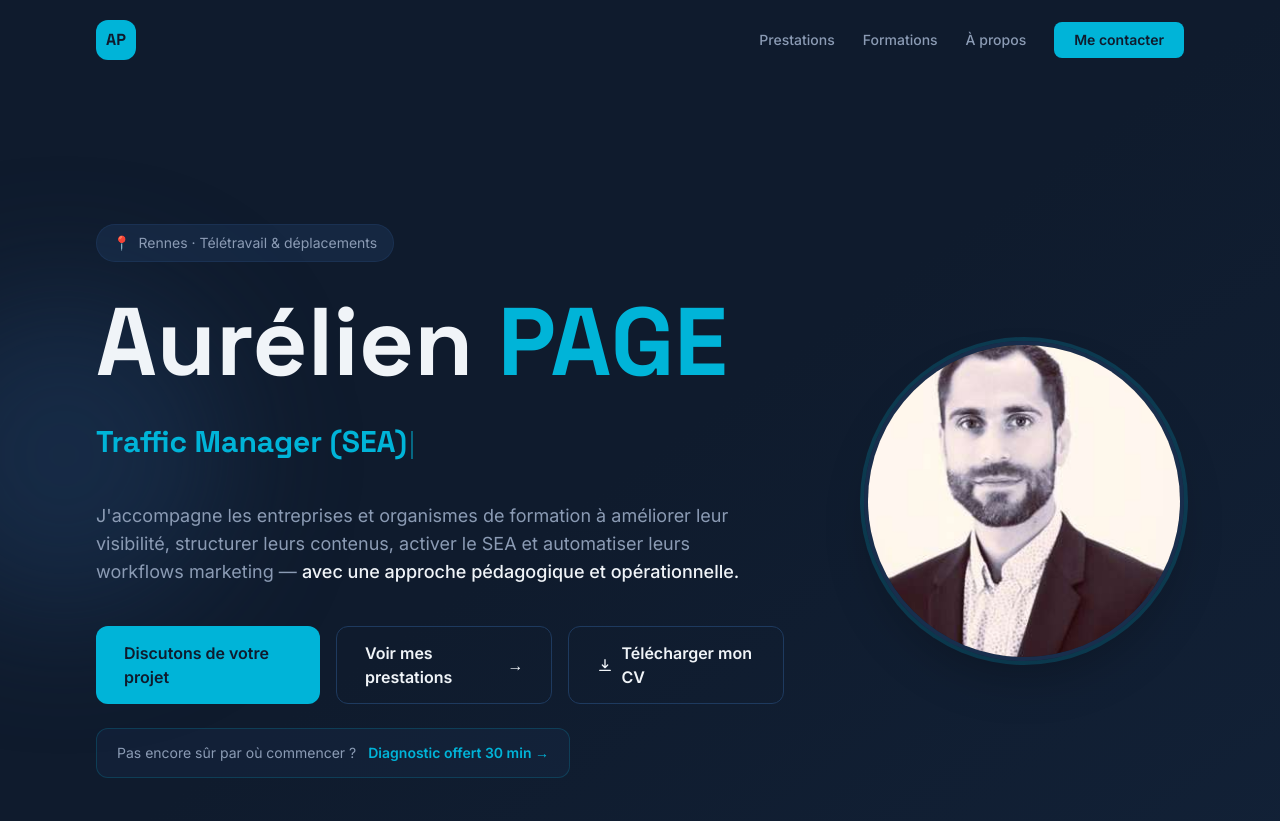
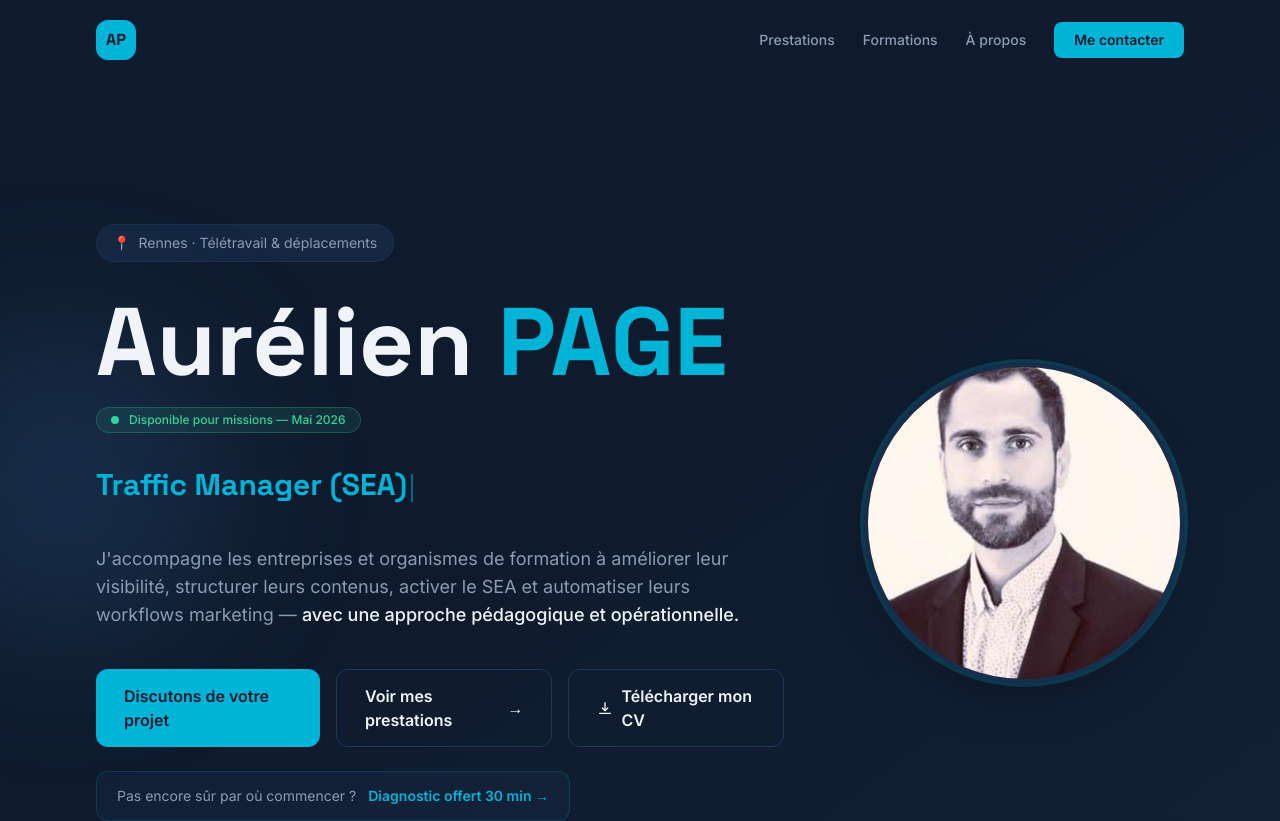
Before and after one commit to aurelien5389/aurelienpage, a Next.js app: page / in a window 1280 px wide. Shown: the top 821 px of the page. Built offline with nearby package versions, Linux system fonts and the light colour scheme.

Commit message:
Disponibilité : badge intégré dans Hero (sous H1) et Footer

```diff
--- a/components/Footer.tsx
+++ b/components/Footer.tsx
@@ -1,6 +1,7 @@
 'use client'
 
 import Link from 'next/link'
+import AvailabilityBadge from '@/components/AvailabilityBadge'
 
 export default function Footer() {
   const scrollToTop = () => {
@@ -11,10 +12,13 @@ export default function Footer() {
     <footer className="border-t border-steel/30 py-8 bg-navy">
       <div className="max-w-6xl mx-auto px-4 sm:px-6 lg:px-8">
         <div className="flex flex-col sm:flex-row items-center justify-between gap-4 text-sm">
-          <p className="text-gray-secondary">
-            © 2026 Aurélien PAGE ·{' '}
-            <span className="text-off-white/60">aurelienpage.fr</span>
-          </p>
+          <div className="flex flex-col sm:flex-row items-center gap-3">
+            <p className="text-gray-secondary">
+              © 2026 Aurélien PAGE ·{' '}
+              <span className="text-off-white/60">aurelienpage.fr</span>
+            </p>
+            <AvailabilityBadge />
+          </div>
 
           <div className="flex items-center gap-6">
             <a
--- a/components/Hero.tsx
+++ b/components/Hero.tsx
@@ -5,6 +5,7 @@ import Link from 'next/link'
 import { motion, useReducedMotion } from 'framer-motion'
 import Image from 'next/image'
 import DiagnosticCTA from '@/components/DiagnosticCTA'
+import AvailabilityBadge from '@/components/AvailabilityBadge'
 
 const ROLES = [
   'Consultant SEO & GEO',
@@ -87,11 +88,21 @@ export default function Hero() {
             variants={fadeUp}
             initial="hidden"
             animate="visible"
-            className="font-space-grotesk font-bold text-5xl sm:text-7xl lg:text-8xl text-off-white leading-[1.05] mb-6"
+            className="font-space-grotesk font-bold text-5xl sm:text-7xl lg:text-8xl text-off-white leading-[1.05] mb-4"
           >
             Aurélien{' '}
             <span className="text-cyan">PAGE</span>
           </motion.h1>
+
+          <motion.div
+            custom={0.15}
+            variants={fadeUp}
+            initial="hidden"
+            animate="visible"
+            className="mb-6"
+          >
+            <AvailabilityBadge />
+          </motion.div>
 
           <motion.div
             custom={0.2}
```
